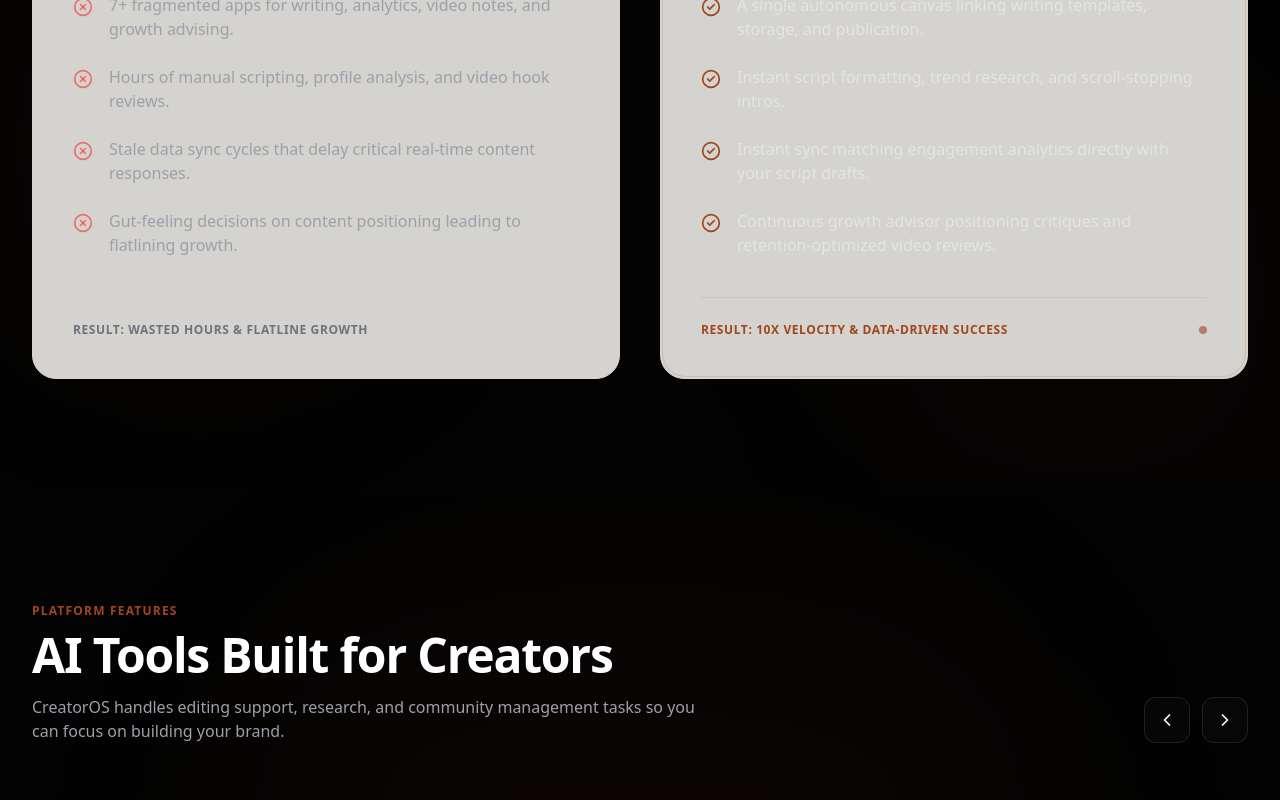
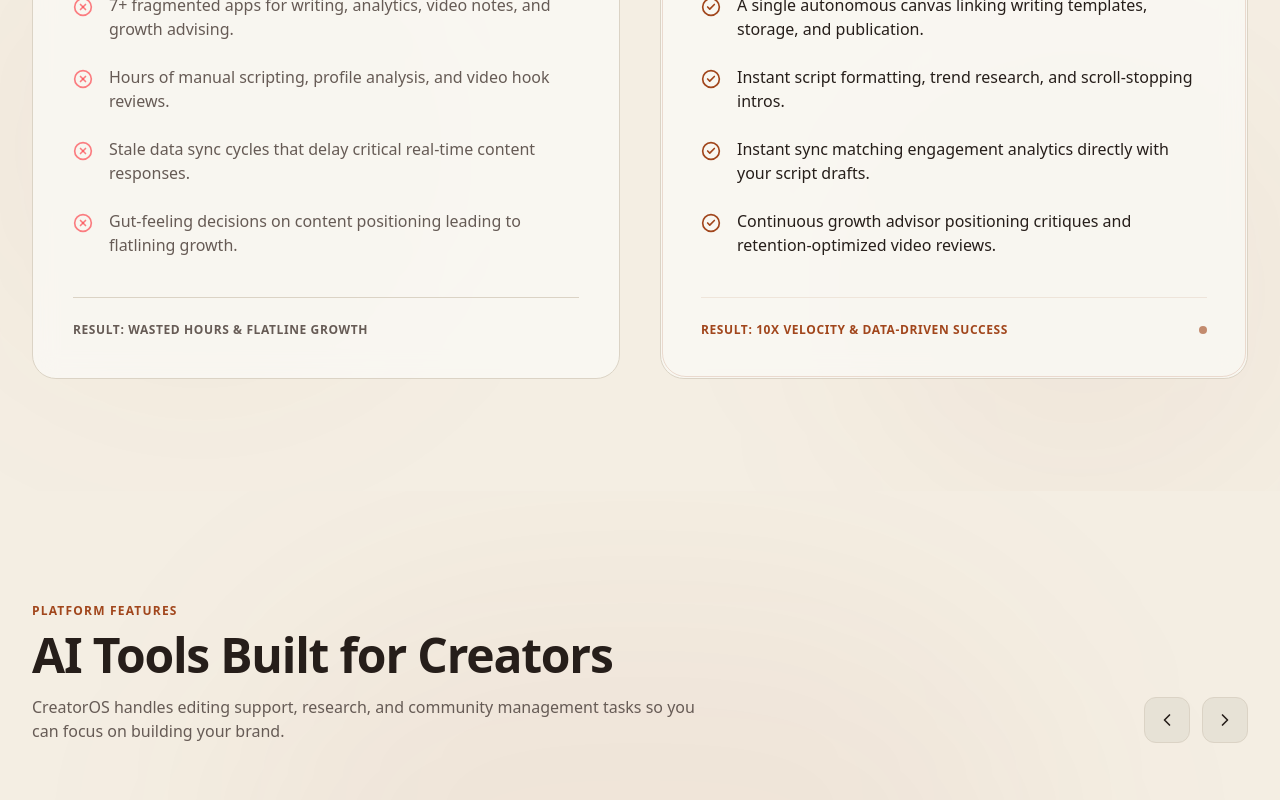
Before and after one commit to Nataraj-EL/creator-os.ai, a Next.js app: page / in a window 1280 px wide. Shown: the part 1740-2540 px from the top of the page. Built offline with nearby package versions, Linux system fonts and the light colour scheme.

Commit message:
style: map hardcoded dark background and layout classes to warm sand theme variables

```diff
--- a/src/app/globals.css
+++ b/src/app/globals.css
@@ -156,3 +156,54 @@
   background: var(--primary);
   filter: brightness(1.1);
 }
+
+/* Hardcoded Layout & Text Color Overrides for Natural Theme Integration */
+[class*="bg-[#030303]"],
+.bg-\[\#030303\] {
+  background-color: var(--background) !important;
+}
+
+[class*="bg-[#030303]/80"],
+.bg-\[\#030303\]\/80 {
+  background-color: rgba(244, 238, 227, 0.8) !important;
+}
+
+[class*="bg-[#030303]/98"],
+.bg-\[\#030303\]\/98 {
+  background-color: rgba(244, 238, 227, 0.98) !important;
+}
+
+[class*="bg-zinc-950"],
+.bg-zinc-950 {
+  background-color: var(--card) !important;
+}
+
+[class*="text-white"],
+.text-white {
+  color: var(--foreground) !important;
+}
+
+[class*="text-zinc-100"],
+[class*="text-zinc-200"],
+[class*="text-zinc-300"],
+.text-zinc-100, .text-zinc-200, .text-zinc-300 {
+  color: var(--foreground) !important;
+}
+
+[class*="text-zinc-400"],
+[class*="text-zinc-500"],
+.text-zinc-400, .text-zinc-500 {
+  color: var(--muted-foreground) !important;
+}
+
+[class*="border-white/"],
+[class*="border-white\\["],
+.border-white\/5, .border-white\/10 {
+  border-color: var(--border) !important;
+}
+
+[class*="bg-white/\\[0.02\\]"],
+[class*="bg-white/5"],
+.bg-white\/\[0\.02\] {
+  background-color: var(--secondary) !important;
+}
```
